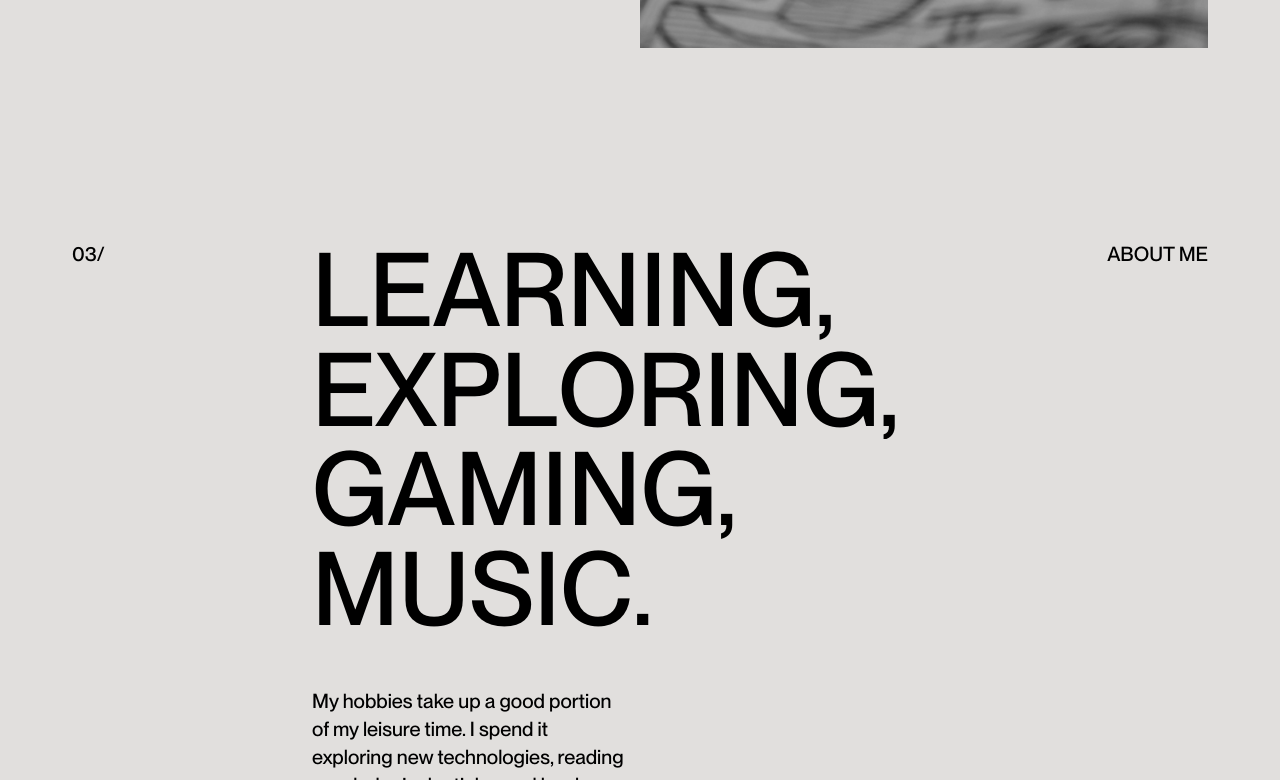
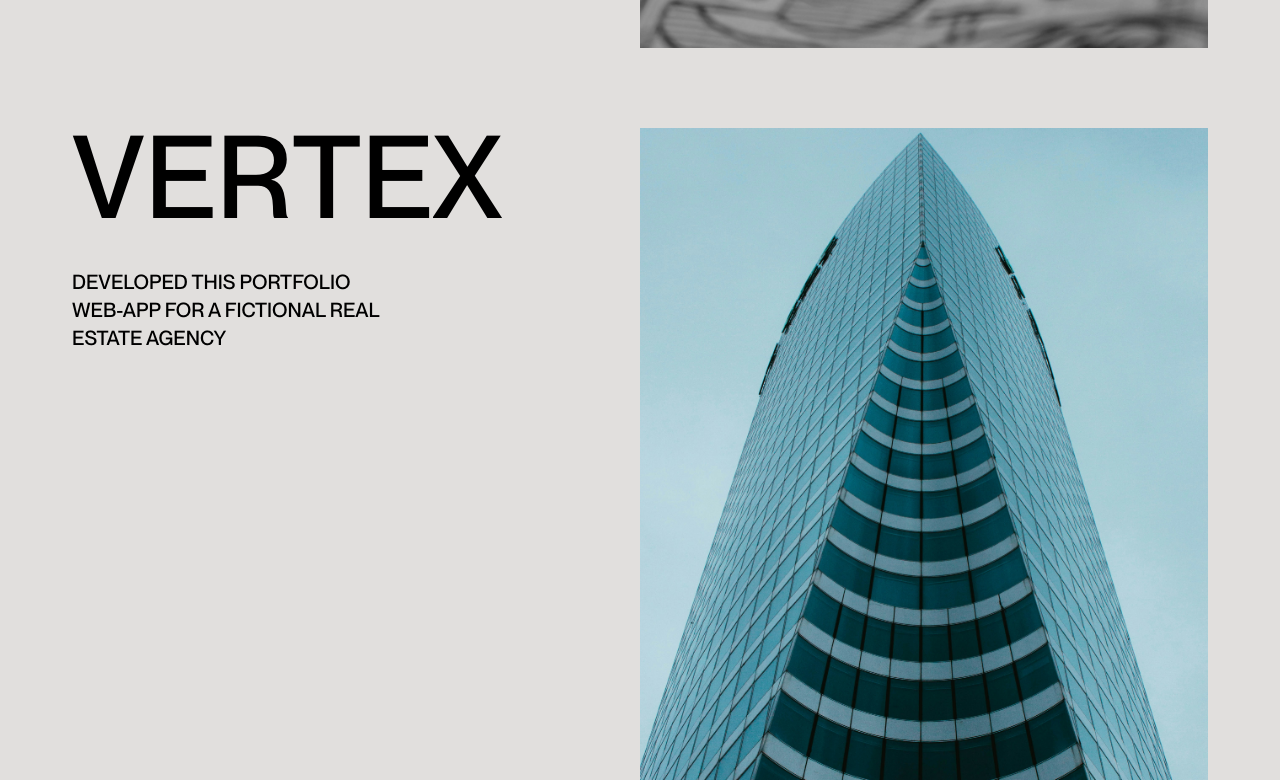
Before and after one commit to CleverCoder03/personal-portfolio-website, a Next.js app: page / in a window 1280 px wide. Shown: the part 5840-6620 px from the top of the page. Built offline with nearby package versions, Linux system fonts and the light colour scheme.

Commit message:
added vertex project

```diff
--- a/app/components/Project.jsx
+++ b/app/components/Project.jsx
@@ -12,15 +12,7 @@ const projects = [
     href: "https://zodius.vercel.app",
     name: "Zodius",
     desc: "A web-app designed for gaming portfolio with loads of animation.",
-    detailedDesc: `Zodius is a sleek, cosmic-themed
-web app built with Next.js and
-Tailwind CSS, featuring smooth
-GSAP animations and a
-mobile-first, responsive design.
-Optimized for performance and
-deployed on Vercel, this project
-showcases modular components
-and a modern, polished UI.`,
+    detailedDesc: `Zodius is a sleek, cosmic-themed web app built with Next.js and Tailwind CSS, featuring smooth GSAP animations and a mobile-first, responsive design. Optimized for performance and deployed on Vercel, this project showcases modular components and a modern, polished UI.`,
     bgColor: "#535e5a",
   },
   {
@@ -48,6 +40,15 @@ and a modern, polished UI.`,
     name: "Creative Studio",
     desc: "Developed this portfolio web-app for a Fictional Creative Agency",
     detailedDesc: `Built with Next.js, TailwindCSS, GSAP, and Framer Motion, this interactive portfolio website showcases the creativity and visual identity of Venus Studio. With smooth parallax effects, elegant animations, and a responsive design, it delivers a seamless experience across all devices - reflecting the studio’s artistic vision and modern approach to digital design.`,
+    bgColor: "#535e5a",
+  },
+  {
+    id: 5,
+    imgSrc: "/vertex.jpg",
+    href: "https://vertex-real-estate-agency.vercel.app/",
+    name: "Vertex",
+    desc: "Developed this portfolio web-app for a Fictional Real Estate Agency",
+    detailedDesc: `Built with Next.js, TailwindCSS, and deployed on Vercel, this modern real estate agency website combines simplicity with performance. The clean, minimal design focuses on delivering a distraction-free experience, allowing the visuals and messaging to shine. Fully responsive and smooth, seamless user experience across all devices, establishing a strong, purposeful digital presence for the agency.`,
     bgColor: "#535e5a",
   },
 ];
```
Also changed, not shown: public/vertex.jpg (added).
